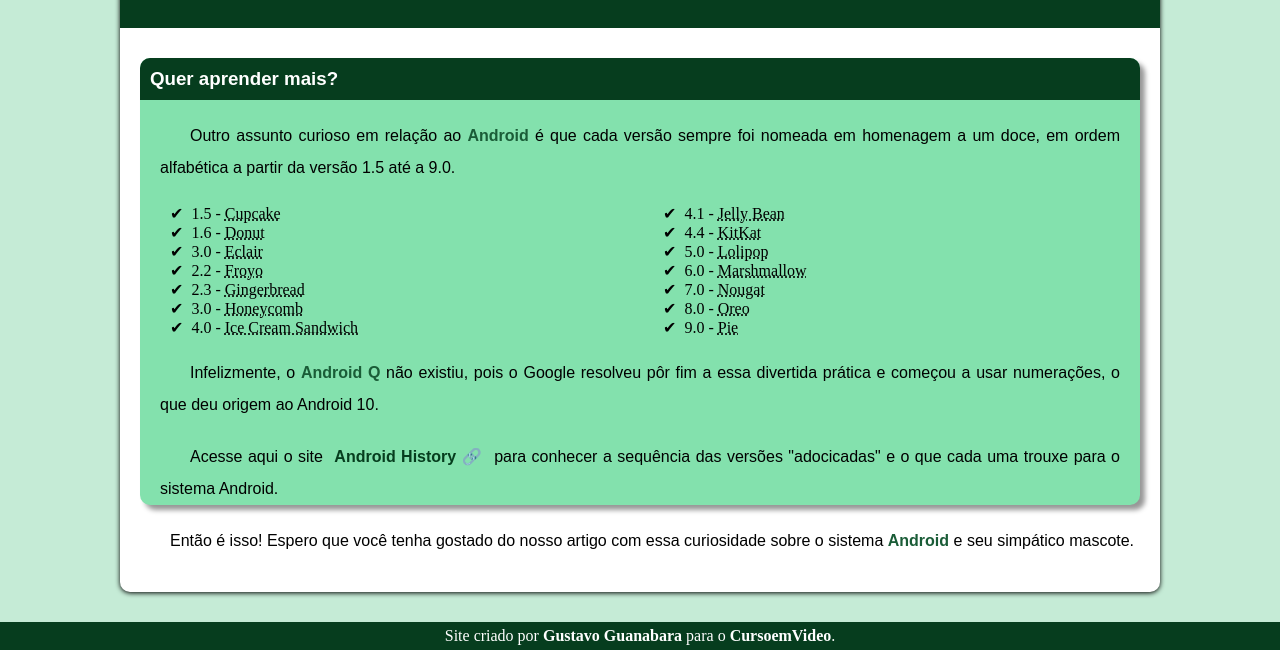
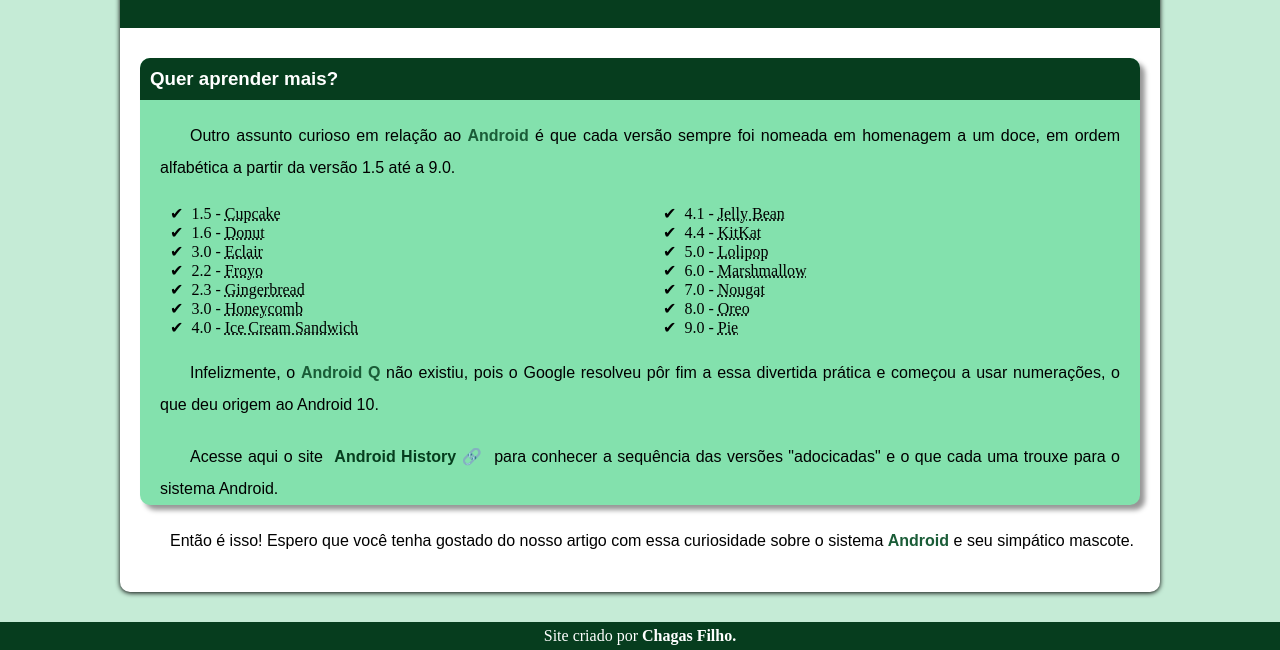
Before and after one commit to chagasfilho007/site-android, a plain HTML site: page index.html in a window 1280 px wide. Shown: the part 2416-3066 px from the top of the page. Drawn offline with Linux system fonts and the light colour scheme.

Commit message:
atualizando

```diff
--- a/index.html
+++ b/index.html
@@ -96,6 +96,6 @@
             <p>Então é isso! Espero que você tenha gostado do nosso artigo com essa curiosidade sobre o sistema <strong>Android</strong> e seu simpático mascote.</p>
         </article>
     </main>
-    <footer>Site criado por <a href="https://www.instagram.com/gustavoguanabara/" target="_blank" rel="external">Gustavo Guanabara</a> para o <a href="https://www.cursoemvideo.com/" target="_blank" rel="external">CursoemVideo</a>.</footer>
+    <footer>Site criado por <a href="https://github.com/chagasfilho007" target="_blank" rel="external">Chagas Filho.</footer>
 </body>
 </html>
```
